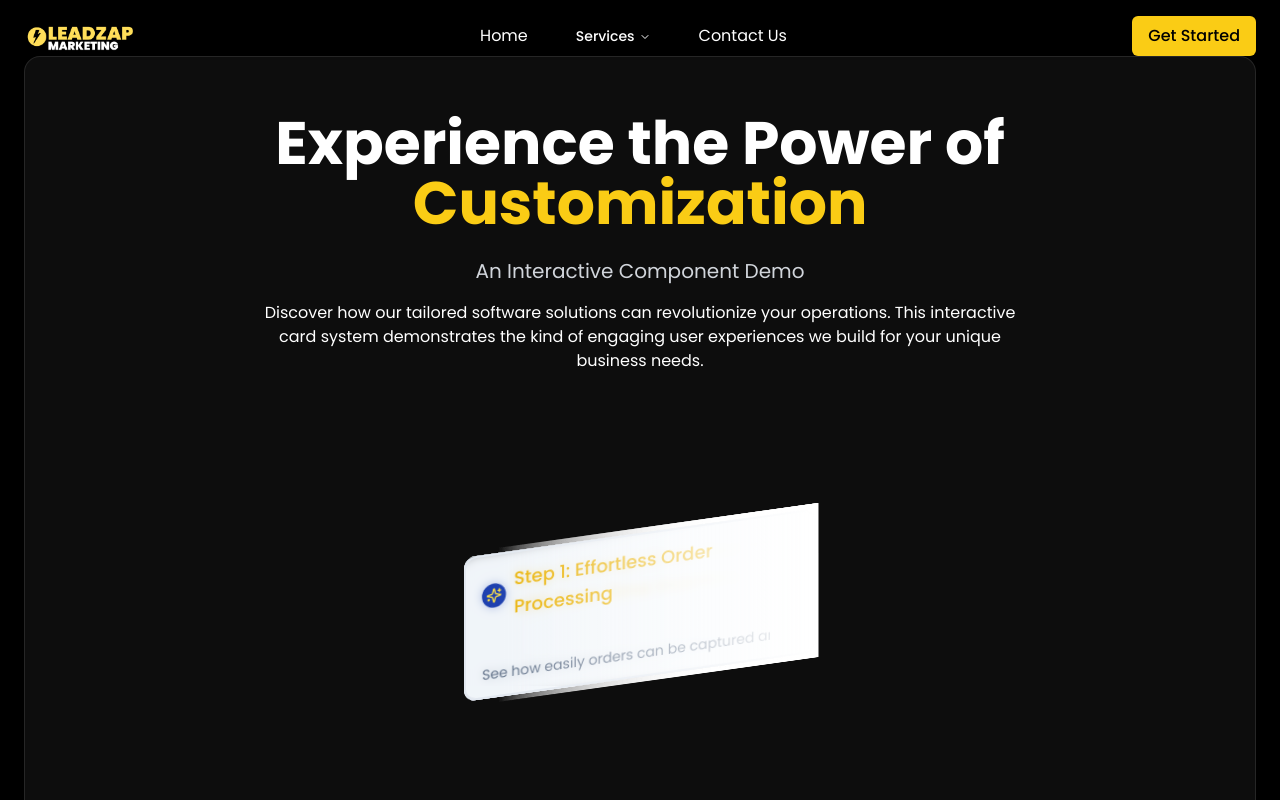
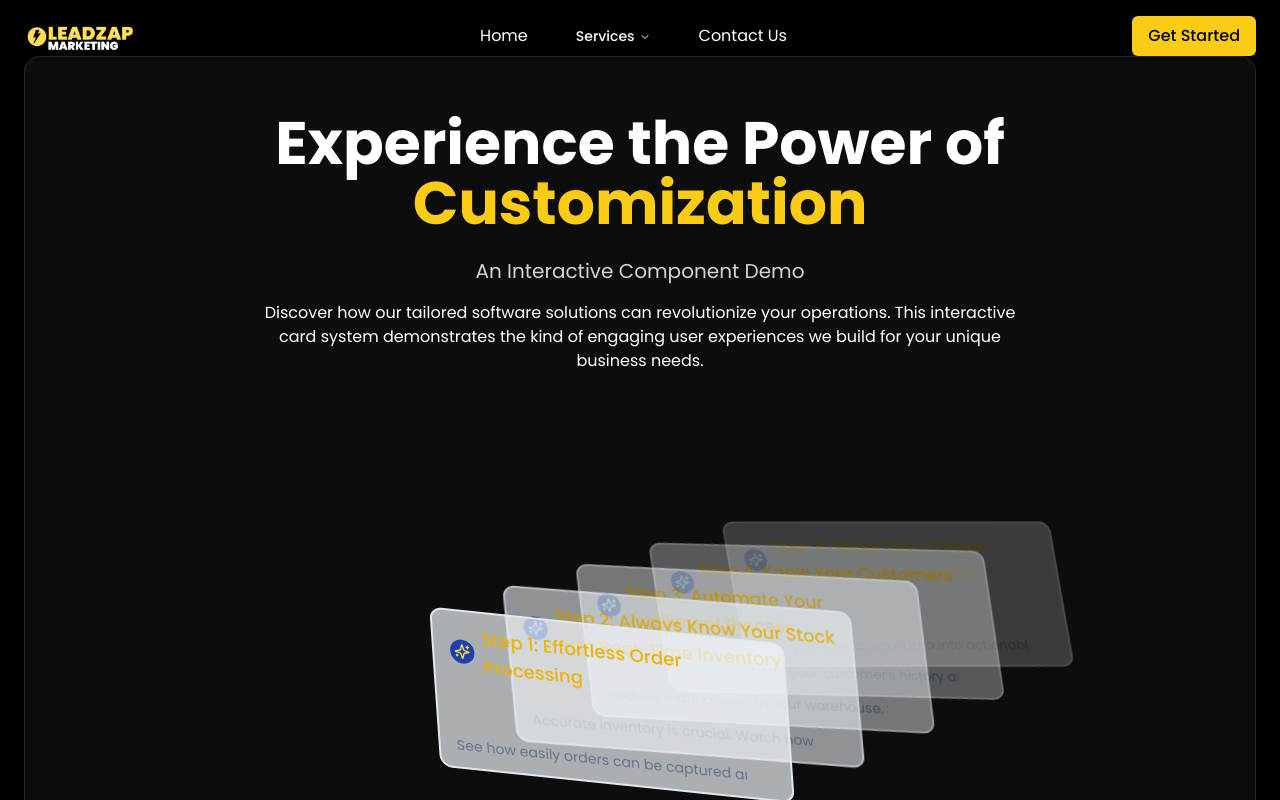
Before and after one commit to mahyancheng/motion-marketing-magic-d547d734, a React (Vite) app: page /customer-software-demo in a window 1280 px wide. Both pictures are taken after a click on the button "Try Our Demo". Shown: the part 2702-3502 px from the top of the page. Built offline with nearby package versions, Linux system fonts and the light colour scheme.

Commit message:
1. almost

```diff
--- a/src/components/demo-only/DisplayCardsDemo.tsx
+++ b/src/components/demo-only/DisplayCardsDemo.tsx
@@ -4,13 +4,12 @@ import { cn } from "@/lib/utils";
 import { Sparkles, X, ChevronLeft, ChevronRight } from "lucide-react";
 import { useState, useRef, useEffect } from "react";
 import { motion, AnimatePresence } from "framer-motion";
-import { useExpandable } from "@/hooks/use-expandable";
-import OrderProcessingDemo from "@/components/demo-only/OrderProcessingDemo";
+// import { useExpandable } from "@/hooks/use-expandable"; // 未使用可移除
+import OrderProcessingDemo from "@/components/OrderProcessingSection";
 import InventoryDemo from "@/components/InventorySection";
 import FullfillmentDemo from "@/components/FulfillmentSection";
 import CustomizationDemo from "@/components/CustomerSection";
 import AnalyticsDemo from "@/components/AnalyticsSection";
-
 
 interface DisplayCardProps {
   className?: string;
@@ -41,20 +40,24 @@ function DisplayCard({
 
   const handleCardClick = () => {
     if (!isExpanded) {
-      onCardClick?.(id);
+      onCardClick?.(id!);
     }
   };
 
+  // 维持你原本的 variant（注意：使用 fixed 会从视口定位，
+  // 如果想从卡片原位放大，建议后续换 layoutId 方案）
   const cardVariants = {
     normal: {
       scale: 1,
-      x: 0,
-      y: 0,
+      x: 180,
+      y: -40,
       width: "22rem",
-      height: "9rem",
-      skewY: "-8deg",
+      height: "10rem",
+      skewY: "6deg",
+      skewX: "4deg",
+
+
       position: "relative" as const,
-      // zIndex: 1,
     },
     expanded: {
       scale: 1,
@@ -62,11 +65,10 @@ function DisplayCard({
       height: "540px",
       skewY: "0deg",
       position: "fixed" as const,
-      // zIndex: 50,
-      left: "50%",
+      left: "0%",
       top: "50%",
-      x: "-50%",
-      y: "-50%",
+      x: "0%",
+      y: "-52%",
     }
   };
 
@@ -90,16 +92,15 @@ function DisplayCard({
         animate={isExpanded ? "expanded" : "normal"}
         transition={{ type: "spring", stiffness: 300, damping: 30, duration: 0.6 }}
         onClick={handleCardClick}
-        // 👇 用内联 zIndex 控层级：id 越小层级越高（0 最高）
+        // 用内联 zIndex 控层级：展开时顶层；未展开按 id 递减
         style={{ zIndex: isExpanded ? 1000 : 100 - (id ?? 0) }}
         className={cn(
-          "flex select-none flex-col justify-between rounded-xl border-2 bg-muted/70 backdrop-blur-sm px-4 py-3 transition-all duration-700 cursor-pointer",
-          !isExpanded && "after:absolute after:-right-1 after:top-[-5%] after:h-[110%] after:w-[20rem] after:bg-gradient-to-l after:from-background after:to-transparent after:content-[''] hover:border-white/20 hover:bg-muted [&>*]:flex [&>*]:items-center [&>*]:gap-2 hover:scale-105",
+          "flex select-none flex-col justify-between rounded-xl border-2 bg-muted/70 px-4 py-3 duration-700 cursor-pointer",
+          !isExpanded && "after:absolute after:-right-1 after:top-[-20%] after:h-[110%] after:w-[20rem]  after:from-background hover:border-white/20 hover:bg-muted [&>*]:flex [&>*]:items-center [&>*]:gap-2 hover:scale-105",
           isExpanded && "bg-muted/90 px-8 py-6 hover:border-white/20 overflow-hidden",
           className
         )}
       >
-
         {isExpanded && (
           <button
             onClick={(e) => {
@@ -122,29 +123,17 @@ function DisplayCard({
         </div>
 
         {isExpanded ? (
-          // 外层保持 overflow-hidden，滚动交给内容区
           <div className="mt-4 flex-1 overflow-hidden">
-            {/* 标题区（不滚动） */}
             <div className="text-center mb-3">
               <p className="text-md text-muted-foreground">{description}</p>
             </div>
-
-            {/* 内容区（滚动） */}
             <div className="relative">
               <div className="max-h-[58vh] overflow-y-auto pr-3 [-webkit-overflow-scrolling:touch]">
                 {id === 0 && <OrderProcessingDemo />}
-                {id === 1 && (
-                  <InventoryDemo />
-                )}
-                {id === 2 && (
-                  <FullfillmentDemo />
-                )}
-                {id === 3 && (
-                  <CustomizationDemo />
-                )}
-                {id === 4 && (
-                  <AnalyticsDemo />
-                )}
+                {id === 1 && <InventoryDemo />}
+                {id === 2 && <FullfillmentDemo />}
+                {id === 3 && <CustomizationDemo />}
+                {id === 4 && <AnalyticsDemo />}
               </div>
             </div>
           </div>
@@ -166,9 +155,7 @@ function DisplayCards({ cards }: DisplayCardsProps) {
   const [expandedCard, setExpandedCard] = useState<number | null>(null);
   const [isUserExpanded, setIsUserExpanded] = useState(false);
 
-  // Scroll-driven card expansion disabled - cards only expand on click
-
-  // Keyboard navigation
+  // 键盘导航
   useEffect(() => {
     const handleKeyDown = (e: KeyboardEvent) => {
       if (!isUserExpanded) return;
@@ -191,25 +178,14 @@ function DisplayCards({ cards }: DisplayCardsProps) {
     return () => window.removeEventListener('keydown', handleKeyDown);
   }, [cards, isUserExpanded]);
 
-  const defaultCards: DisplayCardProps[] = [
-    {
-      className: "[grid-area:stack] hover:-translate-y-10 before:absolute before:w-[100%] before:outline-1 before:rounded-xl before:outline-border before:h-[100%] before:content-[''] before:bg-blend-overlay before:bg-background/50 grayscale-[100%] hover:before:opacity-0 before:transition-opacity before:duration:700 hover:grayscale-0 before:left-0 before:top-0",
-    },
-    {
-      className: "[grid-area:stack] translate-x-16 translate-y-10 hover:-translate-y-1 before:absolute before:w-[100%] before:outline-1 before:rounded-xl before:outline-border before:h-[100%] before:content-[''] before:bg-blend-overlay before:bg-background/50 grayscale-[100%] hover:before:opacity-0 before:transition-opacity before:duration:700 hover:grayscale-0 before:left-0 before:top-0",
-    },
-    {
-      className: "[grid-area:stack] translate-x-32 translate-y-20 hover:translate-y-10",
-    },
-  ];
-
+  // 你传入的卡组或默认
   const displayCards = cards || defaultCards;
 
+  // ✅ 修正这里：展开被点击的那一张，而不是总是 0
   const handleCardClick = (_id: number) => {
-    setExpandedCard(0);
+    setExpandedCard(_id);
     setIsUserExpanded(true);
   };
-
 
   const handleClose = () => {
     setExpandedCard(null);
@@ -226,23 +202,85 @@ function DisplayCards({ cards }: DisplayCardsProps) {
     setExpandedCard(prev => prev === null ? 0 : Math.min(maxIndex, (prev || 0) + 1));
   };
 
+  // —— 这里是“阶梯式分层”的包装渲染 —— //
   return (
-    <div className="grid [grid-template-areas:'stack'] place-items-center opacity-100 animate-in fade-in-0 duration-700">
-      {displayCards.map((cardProps, index) => (
+    <div className="relative w-full max-w-3xl min-h-[360px] py-10 mx-auto">
+      {/* 阶梯层叠：用外层 motion.div 给每张卡未展开时的位移/旋转/缩放/透明度 */}
+      {displayCards.map((cardProps, index) => {
+        const GAP_X = 80;   // 右移
+        const GAP_Y = -20;  // 上移（负数=向上）
+        const ROT = -1.5; // 每层旋转
+        const SCALE = 0.02; // 每层缩放衰减
+        const OPAC = 0.18; // 每层透明度衰减
+        const BLUR = -0.5;  // 每层模糊衰减(px)
+
+        const depth = index;
+        const isThisExpanded = expandedCard === index;
+        const anyExpanded = expandedCard !== null;
+
+        // 计算未展开状态下的基础变换
+        const baseX = depth * GAP_X;
+        const baseY = depth * GAP_Y;
+        const baseScale = 1 - depth * SCALE;
+        const baseRotate = depth * ROT;
+
+        return (
+          <motion.div
+            key={index}
+            initial={false}
+            animate={
+              isThisExpanded
+                ? { x: 0, y: 0, rotate: 0, scale: 1, opacity: 1, filter: "blur(0px)" }
+                : {
+                  x: baseX,
+                  y: baseY,
+                  rotate: baseRotate,
+                  scale: baseScale,
+                  opacity: Math.max(1 - depth * OPAC, 0.25),
+                  filter: `blur(${depth * BLUR}px)`,
+                }
+            }
+            // ✨ 悬浮上抬（仅未展开时生效）
+            whileHover={
+              !isThisExpanded && !anyExpanded
+                ? {
+                  y: baseY - 30,             // 上抬 10px
+                  scale: baseScale + 0.02,    // 轻微放大
+                  rotate: baseRotate + 0.3,   // 微调旋转，增加“浮起”感觉
+                }
+                : undefined
+            }
+            transition={{
+              type: "spring",
+              stiffness: 260,
+              damping: 28,
+              // 让 hover 动画更灵敏
+              layout: { duration: 0.2 },
+            }}
+            style={{
+              transformOrigin: "left center",
+              zIndex: isThisExpanded ? 1000 : 30 - depth,
+            }}
+            className={cn(
+              "absolute left-0 top-1/2 -translate-y-1/2 will-change-transform",
+              anyExpanded && !isThisExpanded && "pointer-events-none"
+            )}
+          >
             <DisplayCard
-          key={index}
               {...cardProps}
               id={index}
               onCardClick={handleCardClick}
-          isExpanded={expandedCard === index}
+              isExpanded={isThisExpanded}
               onClose={handleClose}
             />
-      ))}
+          </motion.div>
+        );
+      })}
 
-      {/* Navigation Controls for Expanded Card */}
+
+      {/* 导航控件（固定在视口） */}
       {expandedCard !== null && isUserExpanded && (
         <>
-          {/* Previous Button */}
           {expandedCard > 0 && (
             <button
               onClick={handlePrevious}
@@ -253,7 +291,6 @@ function DisplayCards({ cards }: DisplayCardsProps) {
             </button>
           )}
 
-          {/* Next Button */}
           {expandedCard < displayCards.length - 1 && (
             <button
               onClick={handleNext}
@@ -264,7 +301,6 @@ function DisplayCards({ cards }: DisplayCardsProps) {
             </button>
           )}
 
-          {/* Card Indicators */}
           <div className="fixed bottom-8 left-1/2 -translate-x-1/2 z-50 flex gap-2 bg-black/50 backdrop-blur-sm rounded-full px-4 py-2 border border-white/20">
             {displayCards.map((_, index) => (
               <button
@@ -284,6 +320,7 @@ function DisplayCards({ cards }: DisplayCardsProps) {
   );
 }
 
+// 你原本的默认卡片数据
 const defaultCards: DisplayCardProps[] = [
   {
     id: 0,
@@ -292,8 +329,7 @@ const defaultCards: DisplayCardProps[] = [
     description: "See how easily orders can be captured and validated from the salesperson's perspective and how they instantly appear for your admin team. No more manual entry errors or delays!",
     iconClassName: "text-yellow-500",
     titleClassName: "text-yellow-500",
-    className:
-      "[grid-area:stack] translate-x-24 translate-y-20 hover:translate-y-10",
+    className: "translate-x-24 translate-y-20 hover:translate-y-10",
   },
   {
     id: 1,
@@ -302,8 +338,7 @@ const defaultCards: DisplayCardProps[] = [
     description: "Accurate inventory is crucial. Watch how stock levels update automatically as orders are processed, preventing overselling and ensuring sales teams have the latest information.",
     iconClassName: "text-yellow-500",
     titleClassName: "text-yellow-500",
-    className:
-      "[grid-area:stack] translate-x-12 translate-y-10 hover:-translate-y-1",
+    className: "translate-x-12 translate-y-10 hover:-translate-y-1",
   },
   {
     id: 2,
@@ -312,8 +347,7 @@ const defaultCards: DisplayCardProps[] = [
     description: "Reduce manual work in your warehouse. See how the system can guide your team through picking, packing, and shipping.",
     iconClassName: "text-yellow-500",
     titleClassName: "text-yellow-500",
-    className:
-      "[grid-area:stack] translate-x-0 translate-y-0 hover:-translate-y-2",
+    className: "translate-x-0 translate-y-0 hover:-translate-y-2",
   },
   {
     id: 3,
@@ -322,20 +356,17 @@ const defaultCards: DisplayCardProps[] = [
     description: "A single view of your customer's history and preferences helps you provide better service and build lasting relationships.",
     iconClassName: "text-yellow-500",
     titleClassName: "text-yellow-500",
-    className:
-      "[grid-area:stack] -translate-x-12 translate-y-8 hover:-translate-y-1",
+    className: "-translate-x-12 translate-y-8 hover:-translate-y-1",
   },
   {
     id: 4,
     icon: <Sparkles className="size-4 text-green-300" />,
     title: "Step 5: Make Data-Driven Decisions with Analytics",
-    description: "A single view of your customer's history and preferences helps you provide better service and build lasting relationships.",
+    description: "Turn your operational data into actionable insights. Our system provides comprehensive reports to help you track performance and identify growth opportunities.",
     iconClassName: "text-yellow-500",
     titleClassName: "text-yellow-500",
-    className:
-      "[grid-area:stack] -translate-x-20 translate-y-16 hover:-translate-y-0",
+    className: "-translate-x-20 translate-y-16 hover:-translate-y-0",
   },
-
 ];
 
 export default function DisplayCardsDemo() {
```
Lines whose indentation alone changed are shown as unchanged.
